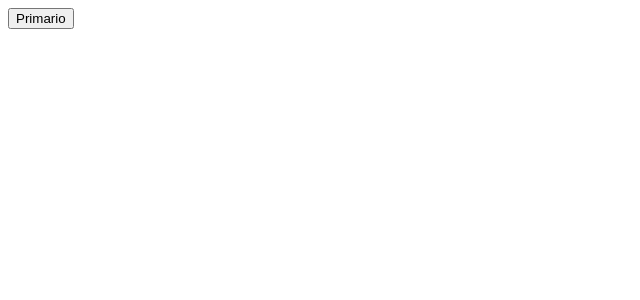
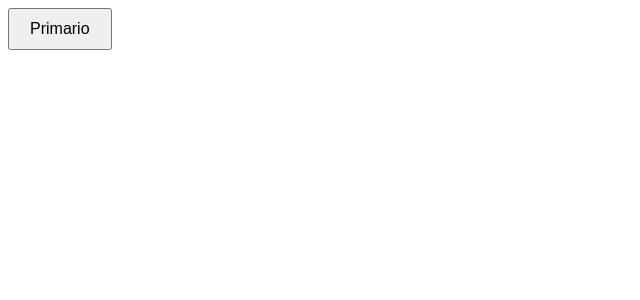
Before and after one commit to CaloTeloCT/sumativatelooooc, an Angular app: page / in a window 1280 px wide. Shown: the top 300 px of the page, without its empty margins (0-640 px from the left). Built offline with nearby package versions, Linux system fonts and the light colour scheme.

Commit message:
first commit

```diff
--- a/src/app/Components/Botones/first-btn/first-btn.component.css
+++ b/src/app/Components/Botones/first-btn/first-btn.component.css
@@ -0,0 +1,5 @@
+/* src/app/Components/Botones/first-btn/first-btn.component.css */
+button {
+    padding: 10px 20px;
+    font-size: 16px;
+}
--- a/src/app/Components/Botones/first-btn/first-btn.component.ts
+++ b/src/app/Components/Botones/first-btn/first-btn.component.ts
@@ -11,6 +11,6 @@ export class FirstBtnComponent {
   @Output() colorChange = new EventEmitter<void>();
 
   onClick() {
-    this.colorChange.emit();
+    this.colorChange.emit(); // Emitir el evento al hacer clic
   }
 }
--- a/src/app/Components/view/view.component.css
+++ b/src/app/Components/view/view.component.css
@@ -0,0 +1,8 @@
+/* src/app/Components/view/view.component.css */
+button {
+    margin-bottom: 20px;
+}
+
+.color-box {
+    margin-top: 20px;
+}
--- a/src/app/Components/view/view.component.html
+++ b/src/app/Components/view/view.component.html
@@ -1,5 +1,5 @@
-<app-first-btn (colorChange)="onColorChange()"></app-first-btn>
-
+<!-- src/app/Components/view/view.component.html -->
+<app-first-btn (colorChange)="handleColorChange()"></app-first-btn>
 <div *ngIf="showVisualizer">
     <app-visualizador></app-visualizador>
 </div>
--- a/src/app/Components/view/view.component.ts
+++ b/src/app/Components/view/view.component.ts
@@ -1,4 +1,5 @@
-import { Component } from '@angular/core';
+// src/app/Components/view/view.component.ts
+import { Component, ViewChild } from '@angular/core';
 import { VisualizadorComponent } from '../visualizador/visualizador.component';
 import { FirstBtnComponent } from '../Botones/first-btn/first-btn.component';
 import { CommonModule } from '@angular/common';
@@ -10,9 +11,11 @@ import { CommonModule } from '@angular/common';
   styleUrl: './view.component.css'
 })
 export class ViewComponent {
+  @ViewChild(VisualizadorComponent) visualizador!: VisualizadorComponent; // Referencia al VisualizadorComponent
   showVisualizer = false;
 
-  onColorChange() {
-    this.showVisualizer = true;
+  handleColorChange() {
+    this.showVisualizer = true; // Muestra el visualizador
+    this.visualizador.changeColor(); // Llama al método changeColor del Visualizador
   }
 }
--- a/src/app/Components/visualizador/visualizador.component.css
+++ b/src/app/Components/visualizador/visualizador.component.css
@@ -1,6 +1,6 @@
-.square {
+/* src/app/Components/visualizador/visualizador.component.css */
+.color-box {
     width: 100px;
     height: 100px;
-    transition: background-color 0.5s ease;
-    /* Transición suave al cambiar de color */
+    border: 1px solid #000;
 }
--- a/src/app/Components/visualizador/visualizador.component.html
+++ b/src/app/Components/visualizador/visualizador.component.html
@@ -1 +1,2 @@
-<div class="square" [style.backgroundColor]="currentColor"></div>
+<!-- src/app/Components/visualizador/visualizador.component.html -->
+<div [style.backgroundColor]="currentColor" class="color-box"></div>
--- a/src/app/Components/visualizador/visualizador.component.ts
+++ b/src/app/Components/visualizador/visualizador.component.ts
@@ -1,6 +1,6 @@
 // src/app/Components/visualizador/visualizador.component.ts
-import { Component } from '@angular/core';
-import { FirstBtnComponent } from '../Botones/first-btn/first-btn.component';
+import { Component, Input } from '@angular/core';
+
 
 @Component({
   selector: 'app-visualizador',
@@ -9,12 +9,14 @@ import { FirstBtnComponent } from '../Botones/first-btn/first-btn.component';
   styleUrl: './visualizador.component.css'
 })
 export class VisualizadorComponent {
-  currentColor: string = this.getRandomColor();
+  currentColor: string = this.getRandomColor(); // Inicializa el color con un color aleatorio
 
+  // Método para cambiar el color
   changeColor() {
     this.currentColor = this.getRandomColor();
   }
 
+  // Método para generar un color RGB aleatorio
   getRandomColor(): string {
     const r = Math.floor(Math.random() * 256);
     const g = Math.floor(Math.random() * 256);
--- a/src/app/app.component.ts
+++ b/src/app/app.component.ts
@@ -4,7 +4,7 @@ import { ViewComponent } from './Components/view/view.component';
 
 @Component({
   selector: 'app-root',
-  imports: [RouterOutlet, ViewComponent],
+  imports: [ViewComponent],
   templateUrl: './app.component.html',
   styleUrl: './app.component.css'
 })
```
